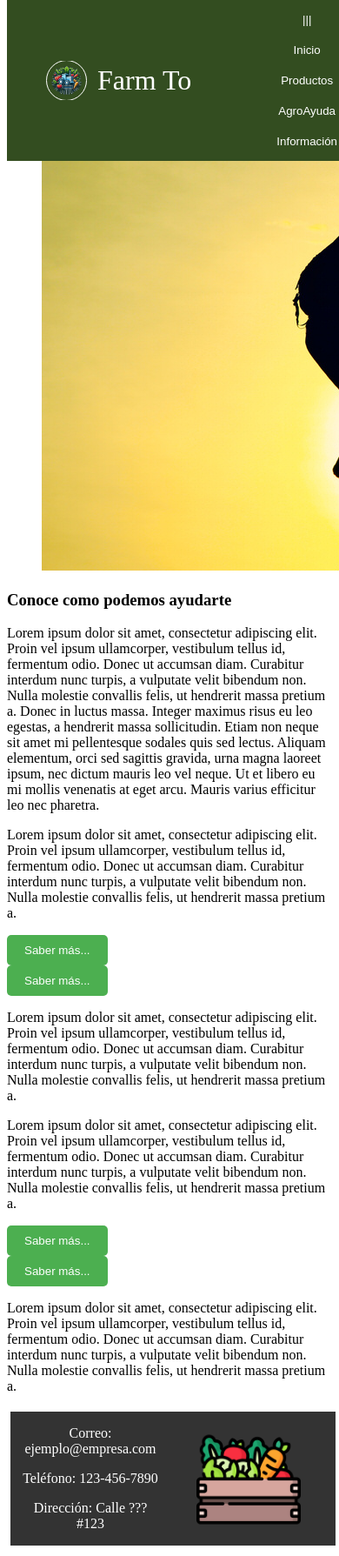
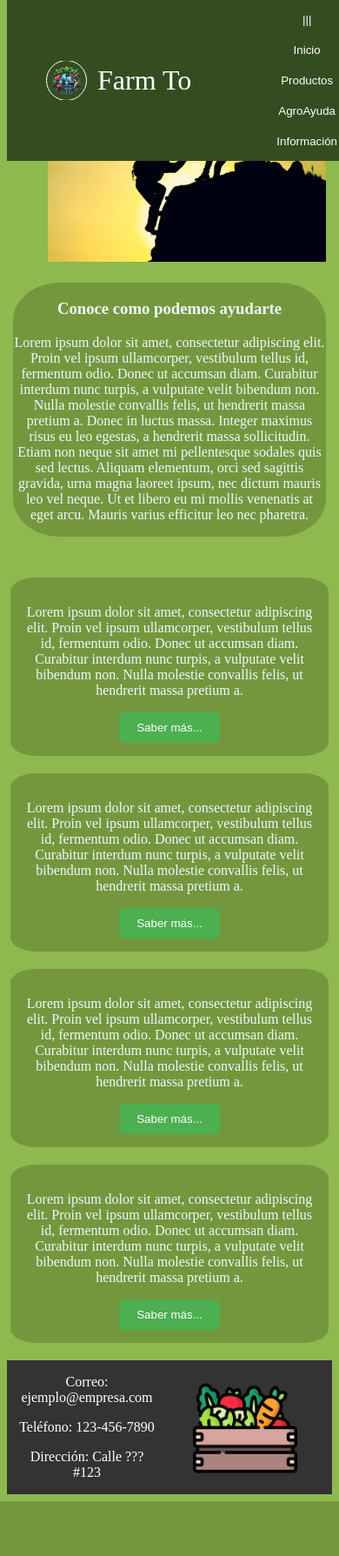
Before and after one commit to Daniel-Cruz-Edur/Proyecto_Formativo, a Flask app: page /Ayuda_Agraria in a window 390 px wide; the page is wider, and only the part inside the window is pictured. Shown: that part at 87% size. After the commit the page ends 1726 px from the top of that part, so only its background shows below. Run offline with Flask 3, Linux system fonts and the light colour scheme.

Commit message:
Agregando CSS a la página de ayuda

```diff
--- a/static/CSS/Footer.css
+++ b/static/CSS/Footer.css
@@ -6,7 +6,6 @@ footer
     width: 100%;
     justify-content: space-between;
     align-items: center;
-    border: 2px solid;
     padding: auto;
 }
 
--- /dev/null
+++ b/static/CSS/Help_Page.css
@@ -0,0 +1,102 @@
+body
+{
+    background-color: rgb(142, 185, 79);
+}
+
+#First_Paragraph
+{
+    margin-top: 65px;
+    display: flex;
+    align-items: center;
+    justify-content: center;
+    margin-bottom: 40px;
+}
+
+#First_Paragraph article
+{
+    color: aliceblue;
+    text-align: center;
+    background-color: rgb(116, 151, 62);
+    border-radius: 15%;
+}
+
+#First_Paragraph figure
+{
+    margin-right: 10px;
+}
+
+#First_Paragraph img
+{
+    max-width: 100%;
+    height: auto;
+}
+
+#More_Help_Paragraph
+{
+    display: flex;
+    flex-wrap: wrap;
+    justify-content: space-between;
+}
+
+#More_Help_Paragraph article
+{
+    flex: 0 0 calc(50% - 40px); /* Each article takes up half of the available space with a margin */
+    margin-bottom: 20px;
+    background-color: rgb(116, 151, 62);
+    color: aliceblue;
+    padding: 15px;
+    border-radius: 8%;
+    text-align: center;
+}
+
+  .article-content {
+    display: flex;
+    flex-direction: column;
+    align-items: center;
+  }
+
+  .article-content button {
+    background-color: #4CAF50;
+    color: white;
+    border: none;
+    padding: 10px 20px;
+    border-radius: 5px;
+    cursor: pointer;
+    margin-top: 10px;
+    transition: background-color 0.3s;
+  }
+
+  .article-content button:hover {
+    background-color: #45a049;
+  }
+
+  /* Responsive adjustments */
+  @media screen and (max-width: 768px) {
+    #First_Paragraph {
+      flex-direction: column;
+      text-align: center;
+      padding: 2%;
+    }
+
+    #First_Paragraph figure {
+      margin-right: 0;
+      margin-bottom: 20px;
+    }
+
+    #More_Help_Paragraph
+    {
+        justify-content: center;
+    }
+
+    #More_Help_Paragraph article {
+      flex: 0 0 90%; /* Each article takes up full width */
+      margin-bottom: 20px;
+      padding: 15px;
+      background-color: rgb(116, 151, 62);
+      border-radius: 8%;
+      color: aliceblue;
+      margin-left: auto;
+      margin-right: auto;
+      text-align: center;
+    }
+  }
--- a/templates/Agro_Help.html
+++ b/templates/Agro_Help.html
@@ -2,13 +2,14 @@
 
 {% block head %}
   {{ super() }}
+  <link rel="stylesheet" href=" {{ url_for('static', filename='CSS/Help_Page.css') }} ">
 {% endblock %}
 
 {% block title %} {{ super() }} Ayudas {% endblock %}
 
 {% block content %}
 
-  <section id="Firts_Paragraft">
+  <section id="First_Paragraph">
     <figure>
       <img src="/static/IMG/Ayudando.jpg" alt="Imagen_Ayuda">
     </figure>
@@ -19,11 +20,11 @@
 
   </section>
 
-  <section id="More_Help_Paragraft">
+  <section id="More_Help_Paragraph">
     <article> <p> Lorem ipsum dolor sit amet, consectetur adipiscing elit. Proin vel ipsum ullamcorper, vestibulum tellus id, fermentum odio. Donec ut accumsan diam. Curabitur interdum nunc turpis, a vulputate velit bibendum non. Nulla molestie convallis felis, ut hendrerit massa pretium a. </p> <button> <a> Saber más... </a> </button> </article>
-    <article> <button> <a> Saber más... </a> </button> <p> Lorem ipsum dolor sit amet, consectetur adipiscing elit. Proin vel ipsum ullamcorper, vestibulum tellus id, fermentum odio. Donec ut accumsan diam. Curabitur interdum nunc turpis, a vulputate velit bibendum non. Nulla molestie convallis felis, ut hendrerit massa pretium a. </p> </article>
     <article> <p> Lorem ipsum dolor sit amet, consectetur adipiscing elit. Proin vel ipsum ullamcorper, vestibulum tellus id, fermentum odio. Donec ut accumsan diam. Curabitur interdum nunc turpis, a vulputate velit bibendum non. Nulla molestie convallis felis, ut hendrerit massa pretium a. </p> <button> <a> Saber más... </a> </button> </article>
-    <article> <button> <a> Saber más... </a> </button> <p> Lorem ipsum dolor sit amet, consectetur adipiscing elit. Proin vel ipsum ullamcorper, vestibulum tellus id, fermentum odio. Donec ut accumsan diam. Curabitur interdum nunc turpis, a vulputate velit bibendum non. Nulla molestie convallis felis, ut hendrerit massa pretium a. </p> </article>
+    <article> <p> Lorem ipsum dolor sit amet, consectetur adipiscing elit. Proin vel ipsum ullamcorper, vestibulum tellus id, fermentum odio. Donec ut accumsan diam. Curabitur interdum nunc turpis, a vulputate velit bibendum non. Nulla molestie convallis felis, ut hendrerit massa pretium a. </p> <button> <a> Saber más... </a> </button> </article>
+    <article> <p> Lorem ipsum dolor sit amet, consectetur adipiscing elit. Proin vel ipsum ullamcorper, vestibulum tellus id, fermentum odio. Donec ut accumsan diam. Curabitur interdum nunc turpis, a vulputate velit bibendum non. Nulla molestie convallis felis, ut hendrerit massa pretium a. </p> <button> <a> Saber más... </a> </button> </article>
   </section>
 
 {% endblock %}
--- a/templates/Footer.html
+++ b/templates/Footer.html
@@ -1,4 +1,3 @@
-<footer>
 <section class="Contact_Info">
   <p>Correo: ejemplo@empresa.com</p>
   <p>Teléfono: 123-456-7890</p>
@@ -7,4 +6,3 @@
 <figure class=Figure_Footer>
   <img class="Footer_Img" src="/static/IMG//Verduras.png" alt="Imagen del pie de página">
 </figure>
-</footer>
```
Also changed, not shown: 4 other files. Lines whose indentation alone changed are shown as unchanged.
